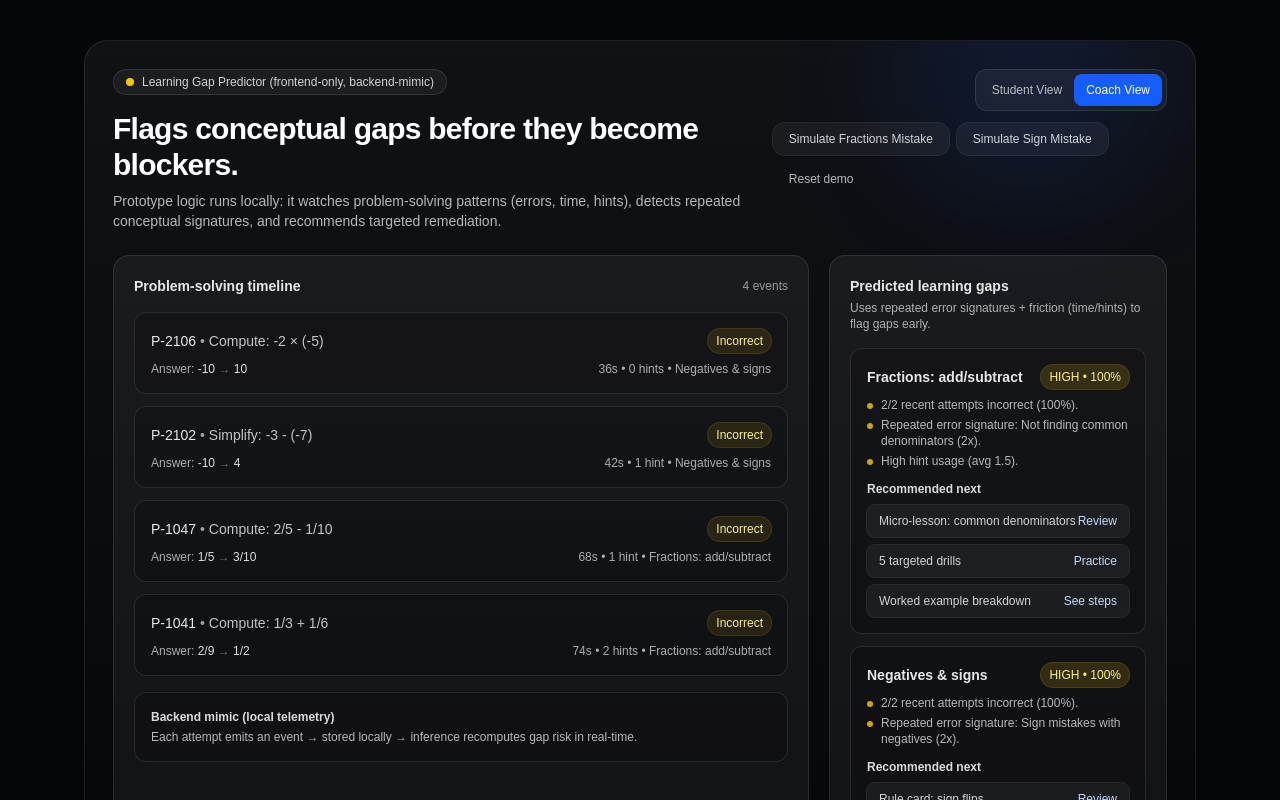
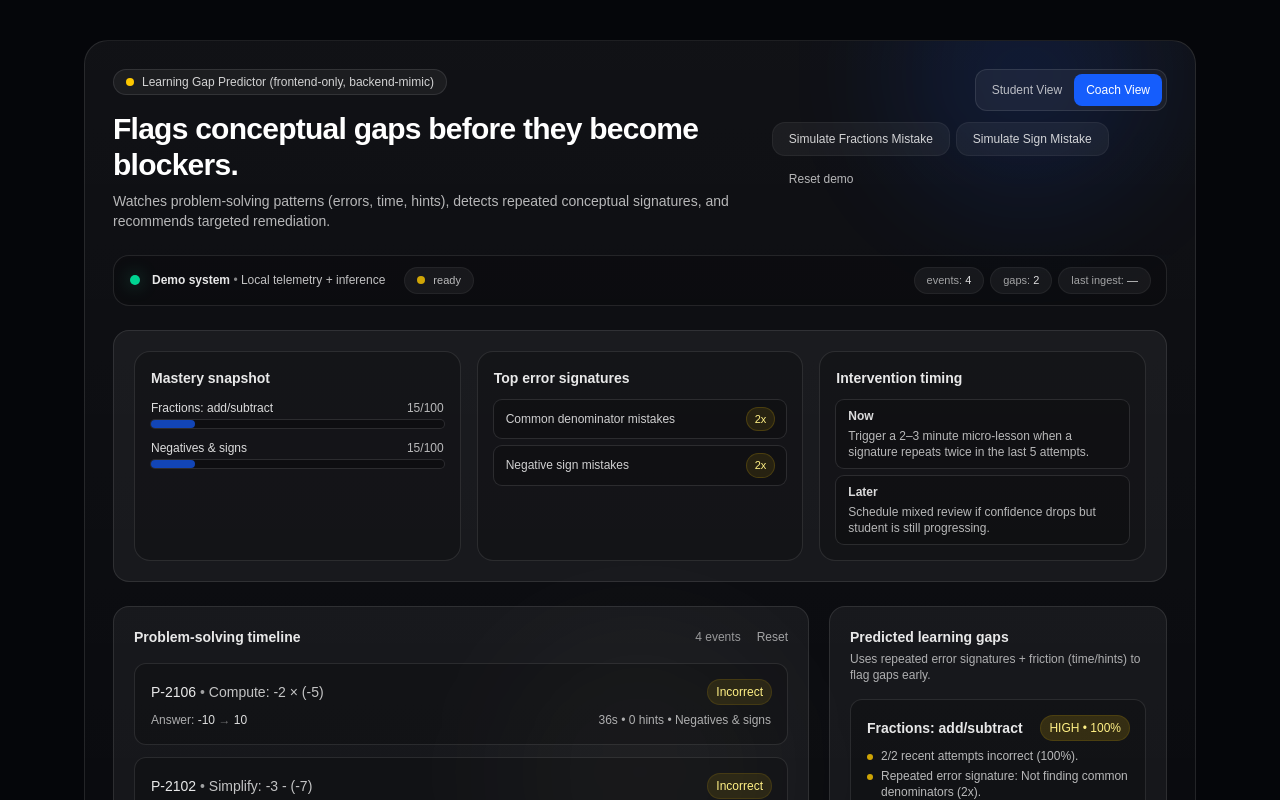
Before and after one commit to AntipasBen23/astra-ai-feature-demo, a Next.js app: page / in a window 1280 px wide. Both pictures are taken after a click on the button "Coach View". Shown: the top 800 px of the page. Built offline with nearby package versions, Linux system fonts and the light colour scheme.

Commit message:
updated demoshell

```diff
--- a/src/components/gap-predictor/DemoShell.tsx
+++ b/src/components/gap-predictor/DemoShell.tsx
@@ -1,9 +1,11 @@
 // frontend/src/components/gap-predictor/DemoShell.tsx
 "use client";
 
-import React from "react";
+import React, { useMemo } from "react";
 import type { AttemptEvent, GapPrediction, ViewMode } from "@/lib/gap-predictor/types";
-import { CONCEPT_LABEL } from "@/lib/gap-predictor/types";
+import { HeroSection } from "@/components/gap-predictor/HeroSection";
+import { EventTimeline } from "@/components/gap-predictor/EventTimeline";
+import { GapPanel } from "@/components/gap-predictor/GapPanel";
 
 type Props = {
   mode: ViewMode;
@@ -13,6 +15,10 @@ type Props = {
   onReset: () => void;
   onSimulateFractions: () => void;
   onSimulateSigns: () => void;
+
+  // Optional “backend-mimic” signals (safe defaults)
+  isIngesting?: boolean;
+  lastIngestedAt?: number;
 };
 
 export function DemoShell({
@@ -23,225 +29,235 @@ export function DemoShell({
   onReset,
   onSimulateFractions,
   onSimulateSigns,
+  isIngesting,
+  lastIngestedAt,
 }: Props) {
-  const recent = [...events].sort((a, b) => b.ts - a.ts).slice(0, 8);
-  const top = predictions.slice(0, 3);
+  const coachStats = useMemo(() => computeCoachStats(events), [events]);
 
   return (
     <main className="min-h-screen bg-[#05060a] text-white">
       <div className="mx-auto w-full max-w-6xl px-5 py-10">
-        {/* Straight-to-feature “hero” (no header/footer) */}
         <div className="relative overflow-hidden rounded-3xl border border-white/10 bg-gradient-to-b from-white/5 to-transparent p-7">
-          <div className="pointer-events-none absolute inset-0 opacity-60">
+          {/* ambient blobs */}
+          <div className="pointer-events-none absolute inset-0 opacity-70">
             <div className="absolute -top-24 right-10 h-64 w-64 rounded-full bg-blue-600/20 blur-3xl" />
             <div className="absolute -bottom-24 left-10 h-64 w-64 rounded-full bg-yellow-400/15 blur-3xl" />
+            <div className="absolute left-1/2 top-1/2 h-72 w-72 -translate-x-1/2 -translate-y-1/2 rounded-full bg-white/5 blur-3xl" />
           </div>
 
           <div className="relative flex flex-col gap-6">
-            <div className="flex flex-col gap-4 lg:flex-row lg:items-start lg:justify-between">
-              <div>
-                <div className="inline-flex items-center gap-2 rounded-full border border-white/10 bg-white/5 px-3 py-1 text-xs text-white/80">
-                  <span className="h-2 w-2 rounded-full bg-yellow-400" />
-                  Learning Gap Predictor (frontend-only, backend-mimic)
+            <HeroSection
+              mode={mode}
+              setMode={setMode}
+              onSimulateFractions={onSimulateFractions}
+              onSimulateSigns={onSimulateSigns}
+              onReset={onReset}
+            />
+
+            {/* Live system status row */}
+            <div className="flex flex-wrap items-center justify-between gap-3 rounded-2xl border border-white/10 bg-black/20 px-4 py-3">
+              <div className="flex items-center gap-3">
+                <span className="inline-flex h-2.5 w-2.5 rounded-full bg-emerald-400 shadow-[0_0_18px_rgba(52,211,153,0.45)]" />
+                <div className="text-xs text-white/75">
+                  <span className="text-white/90 font-semibold">Demo system</span>{" "}
+                  <span className="text-white/50">•</span>{" "}
+                  Local telemetry + inference
                 </div>
 
-                <h1 className="mt-4 text-2xl font-semibold tracking-tight sm:text-3xl">
-                  Flags conceptual gaps before they become blockers.
-                </h1>
-
-                <p className="mt-2 max-w-2xl text-sm text-white/70">
-                  Prototype logic runs locally: it watches problem-solving patterns (errors, time, hints), detects repeated
-                  conceptual signatures, and recommends targeted remediation.
-                </p>
+                {isIngesting ? (
+                  <span className="ml-2 inline-flex items-center gap-2 rounded-full bg-blue-600/15 px-3 py-1 text-[11px] text-blue-200 ring-1 ring-blue-500/25">
+                    <span className="h-2 w-2 animate-pulse rounded-full bg-blue-400" />
+                    ingesting…
+                  </span>
+                ) : (
+                  <span className="ml-2 inline-flex items-center gap-2 rounded-full bg-white/5 px-3 py-1 text-[11px] text-white/70 ring-1 ring-white/10">
+                    <span className="h-2 w-2 rounded-full bg-yellow-400/80" />
+                    ready
+                  </span>
+                )}
               </div>
 
-              <div className="flex flex-col gap-3 lg:items-end">
-                <div className="inline-flex rounded-xl border border-white/10 bg-white/5 p-1">
-                  <ToggleButton active={mode === "student"} onClick={() => setMode("student")}>
-                    Student View
-                  </ToggleButton>
-                  <ToggleButton active={mode === "coach"} onClick={() => setMode("coach")}>
-                    Coach View
-                  </ToggleButton>
-                </div>
-
-                <div className="flex flex-wrap gap-2">
-                  <ActionButton onClick={onSimulateFractions}>Simulate Fractions Mistake</ActionButton>
-                  <ActionButton onClick={onSimulateSigns}>Simulate Sign Mistake</ActionButton>
-                  <button
-                    onClick={onReset}
-                    className="rounded-xl px-4 py-2 text-xs text-white/70 underline-offset-4 hover:text-white hover:underline"
-                  >
-                    Reset demo
-                  </button>
-                </div>
+              <div className="flex flex-wrap items-center gap-2 text-[11px] text-white/60">
+                <span className="rounded-full bg-white/5 px-3 py-1 ring-1 ring-white/10">
+                  events: <span className="text-white/85">{events.length}</span>
+                </span>
+                <span className="rounded-full bg-white/5 px-3 py-1 ring-1 ring-white/10">
+                  gaps: <span className="text-white/85">{predictions.length}</span>
+                </span>
+                <span className="rounded-full bg-white/5 px-3 py-1 ring-1 ring-white/10">
+                  last ingest:{" "}
+                  <span className="text-white/85">
+                    {lastIngestedAt ? timeAgo(lastIngestedAt) : "—"}
+                  </span>
+                </span>
               </div>
             </div>
 
-            {/* Feature grid */}
-            <div className="grid gap-5 lg:grid-cols-3">
-              {/* Timeline */}
-              <section className="rounded-2xl border border-white/10 bg-white/5 p-5 lg:col-span-2">
-                <div className="flex items-center justify-between">
-                  <h2 className="text-sm font-semibold text-white/90">Problem-solving timeline</h2>
-                  <span className="text-xs text-white/55">{events.length} events</span>
-                </div>
-
-                <div className="mt-4 space-y-3">
-                  {recent.map((e) => (
-                    <div key={e.id} className="rounded-xl border border-white/10 bg-black/20 p-4">
-                      <div className="flex flex-wrap items-center justify-between gap-2">
-                        <div className="text-sm text-white/90">
-                          <span className="font-medium">{e.problemId}</span>{" "}
-                          <span className="text-white/60">•</span>{" "}
-                          <span className="text-white/75">{e.prompt}</span>
+            {/* Coach-only diagnostics (THIS is what makes views feel different) */}
+            {mode === "coach" && (
+              <section className="grid gap-4 rounded-2xl border border-white/10 bg-white/5 p-5 lg:grid-cols-3">
+                <CoachCard title="Mastery snapshot">
+                  <div className="space-y-3">
+                    {coachStats.mastery.map((m) => (
+                      <div key={m.label}>
+                        <div className="flex items-center justify-between text-xs text-white/70">
+                          <span className="text-white/85">{m.label}</span>
+                          <span>{m.score}/100</span>
                         </div>
-
-                        <span className={StatusPillClass(e.isCorrect)}>
-                          {e.isCorrect ? "Correct" : "Incorrect"}
-                        </span>
-                      </div>
-
-                      <div className="mt-2 grid gap-2 text-xs text-white/65 sm:grid-cols-2">
-                        <div>
-                          Answer: <span className="text-white/85">{e.studentAnswer}</span>{" "}
-                          <span className="text-white/40">→</span>{" "}
-                          <span className="text-white/85">{e.correctAnswer}</span>
-                        </div>
-
-                        <div className="sm:text-right">
-                          {e.timeSpentSec}s • {e.hintsUsed} hint{e.hintsUsed === 1 ? "" : "s"} •{" "}
-                          {e.conceptTags.map((c) => CONCEPT_LABEL[c]).join(", ")}
+                        <div className="mt-1 h-2 rounded-full bg-black/30 ring-1 ring-white/10">
+                          <div
+                            className="h-2 rounded-full bg-blue-600/70"
+                            style={{ width: `${m.score}%` }}
+                          />
                         </div>
                       </div>
+                    ))}
+                  </div>
+                </CoachCard>
+
+                <CoachCard title="Top error signatures">
+                  {coachStats.topErrors.length === 0 ? (
+                    <div className="text-xs text-white/65">No error signatures yet.</div>
+                  ) : (
+                    <ul className="space-y-2">
+                      {coachStats.topErrors.map((e) => (
+                        <li
+                          key={e.code}
+                          className="flex items-center justify-between rounded-lg bg-black/20 px-3 py-2 text-xs ring-1 ring-white/10"
+                        >
+                          <span className="text-white/80">{humanizeError(e.code)}</span>
+                          <span className="rounded-full bg-yellow-400/10 px-2 py-1 text-[11px] text-yellow-200 ring-1 ring-yellow-400/25">
+                            {e.count}x
+                          </span>
+                        </li>
+                      ))}
+                    </ul>
+                  )}
+                </CoachCard>
+
+                <CoachCard title="Intervention timing">
+                  <div className="space-y-2 text-xs text-white/70">
+                    <div className="rounded-lg bg-black/20 px-3 py-2 ring-1 ring-white/10">
+                      <div className="text-white/85 font-semibold">Now</div>
+                      <div className="mt-1">
+                        Trigger a 2–3 minute micro-lesson when a signature repeats twice in the last 5 attempts.
+                      </div>
                     </div>
-                  ))}
-                </div>
-
-                {mode === "coach" && (
-                  <div className="mt-4 rounded-xl border border-white/10 bg-black/20 p-4 text-xs text-white/70">
-                    <div className="font-semibold text-white/85">Backend mimic (local telemetry)</div>
-                    <div className="mt-1">
-                      Each attempt emits an event → stored locally → inference recomputes gap risk in real-time.
+                    <div className="rounded-lg bg-black/20 px-3 py-2 ring-1 ring-white/10">
+                      <div className="text-white/85 font-semibold">Later</div>
+                      <div className="mt-1">
+                        Schedule mixed review if confidence drops but student is still progressing.
+                      </div>
                     </div>
                   </div>
-                )}
+                </CoachCard>
               </section>
+            )}
 
-              {/* Predictions */}
-              <aside className="rounded-2xl border border-white/10 bg-white/5 p-5">
-                <h2 className="text-sm font-semibold text-white/90">Predicted learning gaps</h2>
-                <p className="mt-1 text-xs text-white/65">
-                  Uses repeated error signatures + friction (time/hints) to flag gaps early.
-                </p>
-
-                <div className="mt-4 space-y-3">
-                  {top.length === 0 ? (
-                    <div className="rounded-xl border border-white/10 bg-black/20 p-4 text-xs text-white/70">
-                      No strong gaps detected yet. Keep practicing.
-                    </div>
-                  ) : (
-                    top.map((p) => {
-                      const pct = Math.round(p.confidence * 100);
-                      return (
-                        <div key={p.concept} className="rounded-xl border border-white/10 bg-black/20 p-4">
-                          <div className="flex items-center justify-between gap-2">
-                            <div className="text-sm font-semibold text-white/90">{CONCEPT_LABEL[p.concept]}</div>
-                            <span className={SeverityPillClass(p.severity)}>
-                              {p.severity.toUpperCase()} • {pct}%
-                            </span>
-                          </div>
-
-                          <ul className="mt-2 space-y-1 text-xs text-white/70">
-                            {p.rationale.slice(0, 3).map((r, i) => (
-                              <li key={i} className="flex gap-2">
-                                <span className="mt-[6px] h-1.5 w-1.5 shrink-0 rounded-full bg-yellow-400/80" />
-                                <span>{r}</span>
-                              </li>
-                            ))}
-                          </ul>
-
-                          <div className="mt-3">
-                            <div className="text-xs font-semibold text-white/85">Recommended next</div>
-                            <div className="mt-2 space-y-2">
-                              {p.recommendedNext.slice(0, 3).map((rec, i) => (
-                                <button
-                                  key={i}
-                                  className="flex w-full items-center justify-between rounded-lg bg-white/5 px-3 py-2 text-left text-xs text-white/80 ring-1 ring-white/10 transition hover:bg-white/10"
-                                >
-                                  <span>{rec.title}</span>
-                                  <span className="text-blue-200">{rec.action}</span>
-                                </button>
-                              ))}
-                            </div>
-                          </div>
-                        </div>
-                      );
-                    })
-                  )}
-                </div>
-
-                <div className="mt-4 rounded-xl border border-white/10 bg-gradient-to-r from-blue-600/20 to-transparent p-4 text-xs text-white/70">
-                  <div className="font-semibold text-white/90">Impact</div>
-                  <div className="mt-1">Fewer stuck moments → less frustration → higher retention.</div>
-                </div>
-              </aside>
+            {/* Main feature grid */}
+            <div className="grid gap-5 lg:grid-cols-3">
+              <EventTimeline events={events} mode={mode} onReset={onReset} />
+              <GapPanel predictions={predictions} />
             </div>
           </div>
+        </div>
+
+        {/* Subtle bottom hint (not a footer) */}
+        <div className="mt-5 text-center text-[11px] text-white/45">
+          Tip: Click “Simulate … Mistake” a few times to watch gap confidence rise like a real system.
         </div>
       </div>
     </main>
   );
 }
 
-function ToggleButton({
-  active,
-  onClick,
-  children,
-}: {
-  active: boolean;
-  onClick: () => void;
-  children: React.ReactNode;
-}) {
+function CoachCard({ title, children }: { title: string; children: React.ReactNode }) {
   return (
-    <button
-      onClick={onClick}
-      className={`rounded-lg px-3 py-2 text-xs transition ${
-        active ? "bg-blue-600 text-white" : "text-white/70 hover:text-white"
-      }`}
-    >
+    <div className="rounded-2xl border border-white/10 bg-black/20 p-4">
+      <div className="mb-3 text-sm font-semibold text-white/90">{title}</div>
       {children}
-    </button>
+    </div>
   );
 }
 
-function ActionButton({
-  onClick,
-  children,
-}: {
-  onClick: () => void;
-  children: React.ReactNode;
-}) {
-  return (
-    <button
-      onClick={onClick}
-      className="rounded-xl bg-white/5 px-4 py-2 text-xs text-white/80 ring-1 ring-white/10 transition hover:bg-white/10"
-    >
-      {children}
-    </button>
-  );
+function timeAgo(ts: number) {
+  const s = Math.max(0, Math.floor((Date.now() - ts) / 1000));
+  if (s < 10) return "just now";
+  if (s < 60) return `${s}s ago`;
+  const m = Math.floor(s / 60);
+  if (m < 60) return `${m}m ago`;
+  const h = Math.floor(m / 60);
+  return `${h}h ago`;
 }
 
-function StatusPillClass(isCorrect: boolean) {
-  return `rounded-full px-2 py-1 text-xs ring-1 ${
-    isCorrect
-      ? "bg-emerald-400/10 text-emerald-200 ring-emerald-400/20"
-      : "bg-yellow-400/10 text-yellow-200 ring-yellow-400/20"
-  }`;
+function computeCoachStats(events: AttemptEvent[]) {
+  // Simple “coach lens”: mastery proxy + signature counts
+  const wrong = events.filter((e) => !e.isCorrect);
+  const total = Math.max(1, events.length);
+
+  const byConcept = new Map<string, { total: number; wrong: number }>();
+  for (const e of events) {
+    for (const c of e.conceptTags) {
+      const cur = byConcept.get(c) ?? { total: 0, wrong: 0 };
+      cur.total += 1;
+      if (!e.isCorrect) cur.wrong += 1;
+      byConcept.set(c, cur);
+    }
+  }
+
+  const mastery = [...byConcept.entries()]
+    .map(([concept, v]) => {
+      const wrongRate = v.wrong / Math.max(1, v.total);
+      const score = Math.round(100 - wrongRate * 85); // heuristic
+      return { label: conceptLabel(concept), score: clamp(score, 0, 100) };
+    })
+    .sort((a, b) => a.score - b.score)
+    .slice(0, 4);
+
+  const errorCounts = new Map<string, number>();
+  for (const w of wrong) {
+    if (w.errorCode) errorCounts.set(w.errorCode, (errorCounts.get(w.errorCode) ?? 0) + 1);
+  }
+  const topErrors = [...errorCounts.entries()]
+    .sort((a, b) => b[1] - a[1])
+    .slice(0, 3)
+    .map(([code, count]) => ({ code, count }));
+
+  return { mastery, topErrors, wrongRate: wrong.length / total };
 }
 
-function SeverityPillClass(sev: "low" | "medium" | "high") {
-  if (sev === "high") return "rounded-full px-2 py-1 text-xs ring-1 bg-yellow-400/15 text-yellow-200 ring-yellow-400/25";
-  if (sev === "medium") return "rounded-full px-2 py-1 text-xs ring-1 bg-blue-600/15 text-blue-200 ring-blue-500/25";
-  return "rounded-full px-2 py-1 text-xs ring-1 bg-white/10 text-white/80 ring-white/15";
+function conceptLabel(concept: string) {
+  switch (concept) {
+    case "fractions_add_sub":
+      return "Fractions: add/subtract";
+    case "fractions_mul_div":
+      return "Fractions: multiply/divide";
+    case "negatives_signs":
+      return "Negatives & signs";
+    case "algebra_simplify":
+      return "Algebra: simplify";
+    case "linear_equations":
+      return "Linear equations";
+    default:
+      return concept;
+  }
 }
+
+function humanizeError(code: string) {
+  switch (code) {
+    case "denominator_mismatch":
+      return "Common denominator mistakes";
+    case "sign_error":
+      return "Negative sign mistakes";
+    case "distribution_error":
+      return "Distribution / brackets";
+    case "careless":
+      return "Careless arithmetic slips";
+    default:
+      return code;
+  }
+}
+
+function clamp(x: number, min: number, max: number) {
+  return Math.max(min, Math.min(max, x));
+}
```
